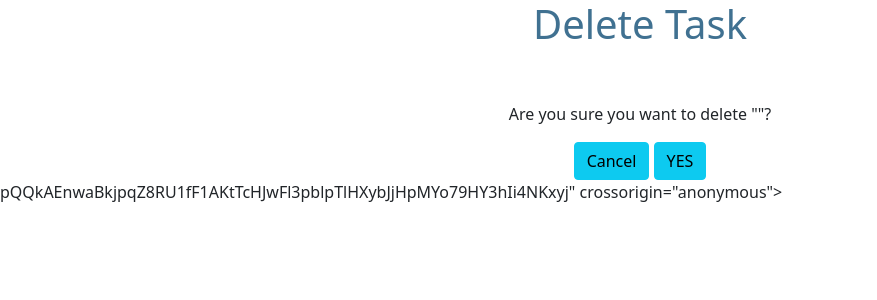
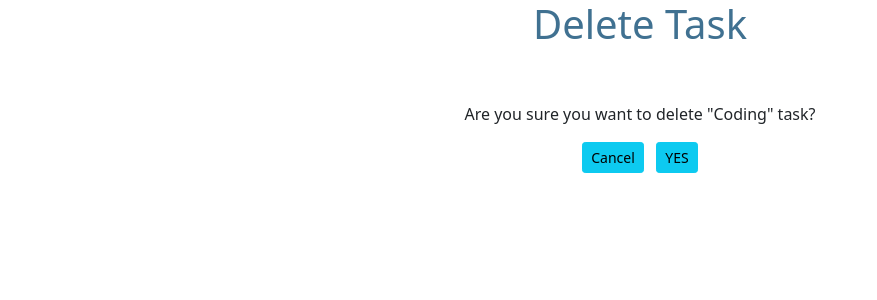
Before and after one commit to obaid147/TaskManagement, a Django app: page /delete/1/ in a window 1280 px wide. Shown: the top 300 px of the page, without its empty margins (0-877 px from the left). Run offline with Django 3.2, Linux system fonts and the light colour scheme; data comes from the database, SQL or seed files in the repository; both versions use the stored data as it was after the commit.

Commit message:
delete complete

```diff
--- a/TaskManagement/TaskApp/templates/TaskApp/delete.html
+++ b/TaskManagement/TaskApp/templates/TaskApp/delete.html
@@ -23,25 +23,22 @@
 <center>
     {% comment %} Heading {% endcomment %}
     {% if heading %}
-    <h1>{{ heading }}</h1>
+        <h1>{{ heading }}</h1>
     {% else %}
         TASK-UPDATE
     {% endif %}
+<br>
 
+{% comment %} form here {% endcomment %}
+<p class="card-text">Are you sure you want to delete "{{task}}" task?</p>
 
-<br>
-{% comment %} form here {% endcomment %}
-<p class="card-text">Are you sure you want to delete "{{item}}"?</p>
-
-    <form action="" method="post">
-        {% csrf_token %}
-        <a href="{% url 'index' %}" class="btn btn-info">Cancel</a>
-        <input type="submit" value="YES" class="btn btn-info">
-    </form>
-
+<form action="" method="post">
+    {% csrf_token %}
+    <a href="{% url 'index' %}" class="btn btn-info btn-sm">Cancel</a> &nbsp;
+    <input type="submit" value="YES" class="btn btn-info btn-sm">
+</form>
 
 </center>
 
-pQQkAEnwaBkjpqZ8RU1fF1AKtTcHJwFl3pblpTlHXybJjHpMYo79HY3hIi4NKxyj" crossorigin="anonymous"></script>
 </body>
 </html>
```
Also changed, not shown: TaskManagement/db.sqlite3.
